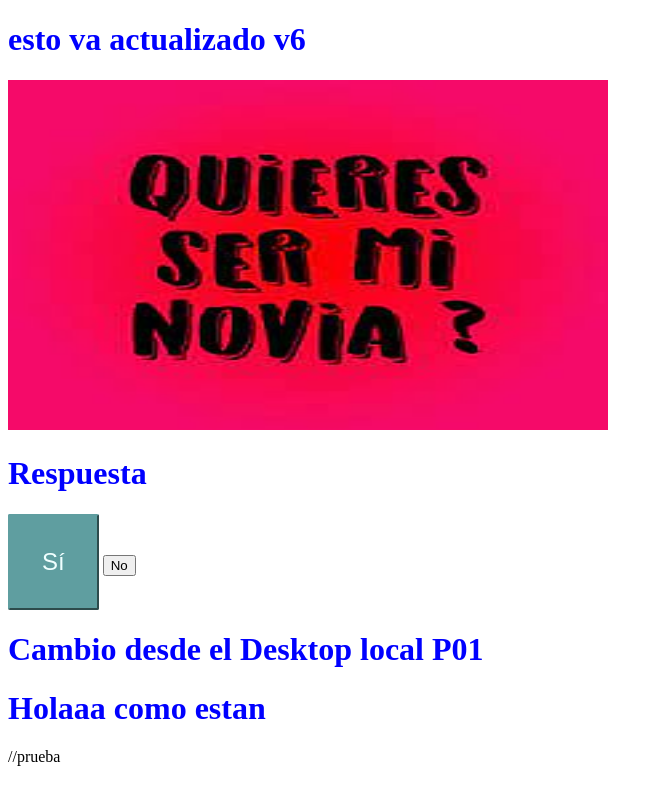
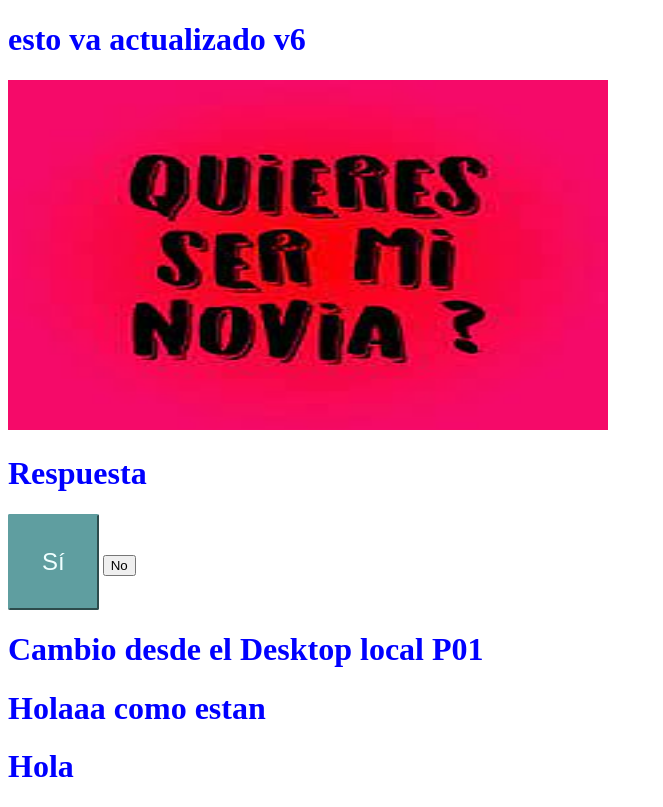
Before and after one commit to AxelCar20/lab01, a plain HTML site: page index.html in a window 1280 px wide. Shown: the whole page, without its empty margins (0-663 px from the left). Drawn offline with Linux system fonts and the light colour scheme.

Commit message:
Update index desde desktop v02

```diff
--- a/index.html
+++ b/index.html
@@ -25,7 +25,7 @@
         Holaaa como estan
      </h1>
 
-    //prueba
+     <h1>Hola</h1>
 
 </body>
 <script src="./app.js"></script>
```
